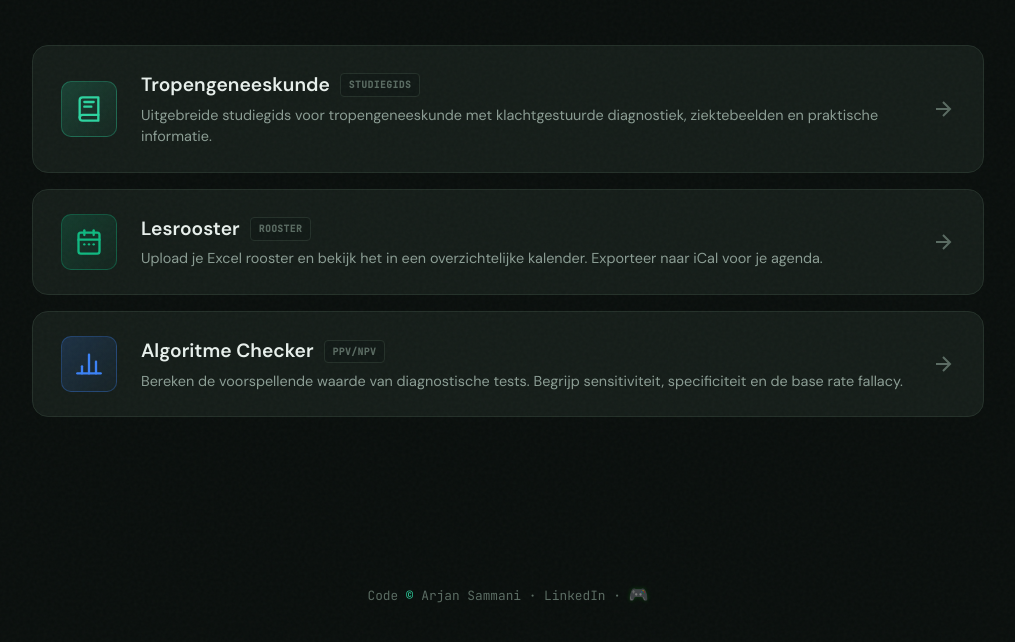
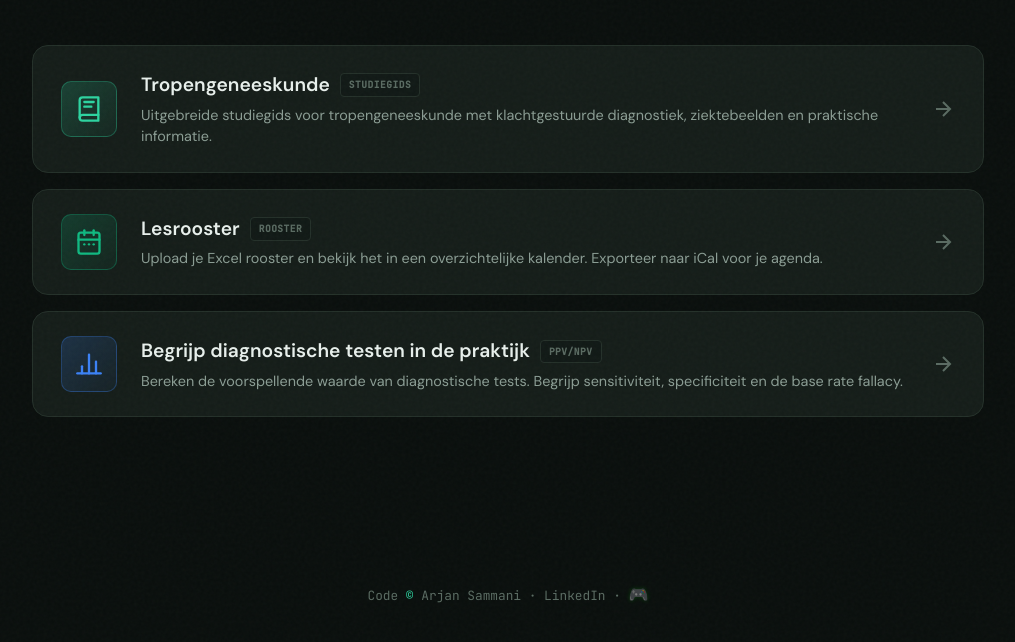
Before and after one commit to sammaniarjan/Sammapi, a plain HTML site: page index.html in a window 1280 px wide. Shown: the part 136-778 px from the top of the page, without its empty margins (132-1147 px from the left). Drawn offline with Linux system fonts and the light colour scheme.

Commit message:
upd naam algoritme checker

```diff
--- a/index.html
+++ b/index.html
@@ -444,7 +444,7 @@
                 </div>
                 <div class="app-content">
                     <div class="app-title">
-                        Algoritme Checker
+                        Begrijp diagnostische testen in de praktijk
                         <span class="app-badge">PPV/NPV</span>
                     </div>
                     <p class="app-description">Bereken de voorspellende waarde van diagnostische tests. Begrijp sensitiviteit, specificiteit en de base rate fallacy.</p>
```
Also changed, not shown: 2 other files.
